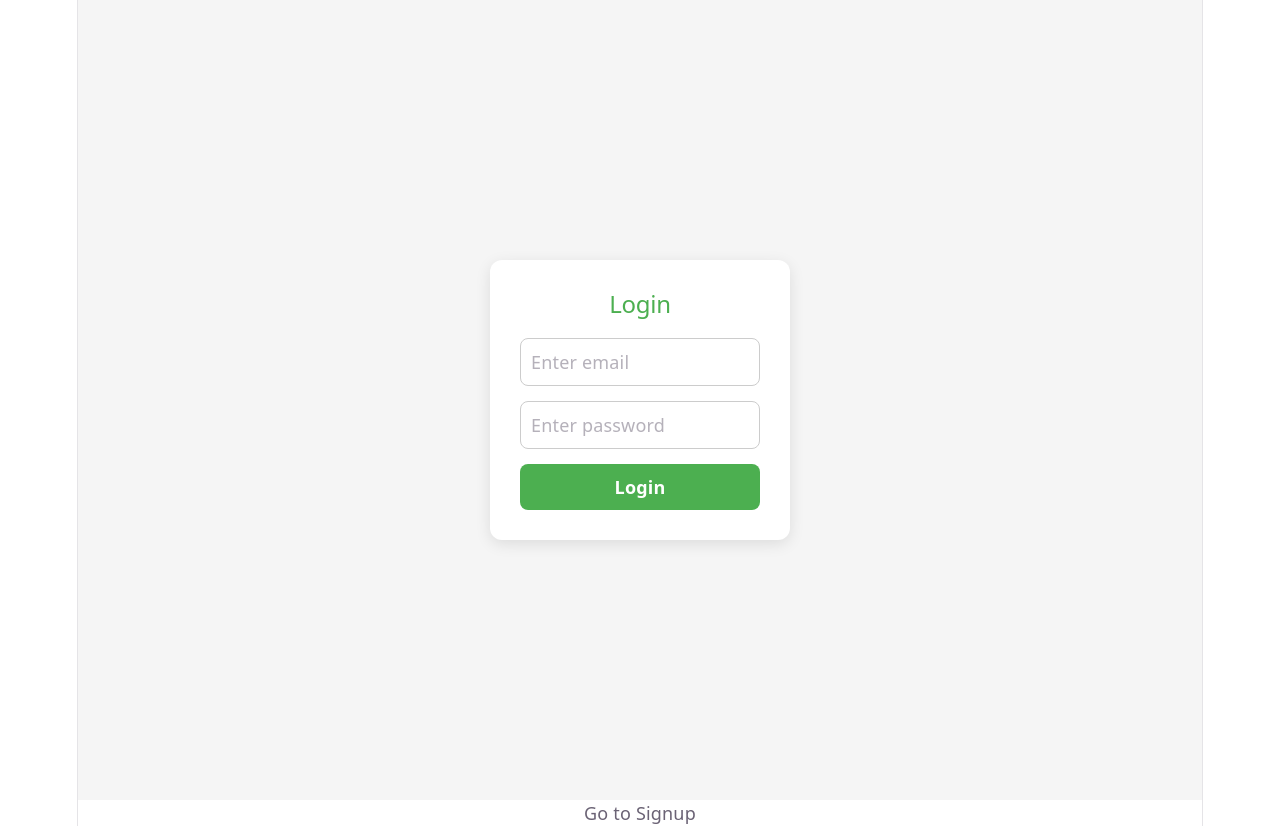
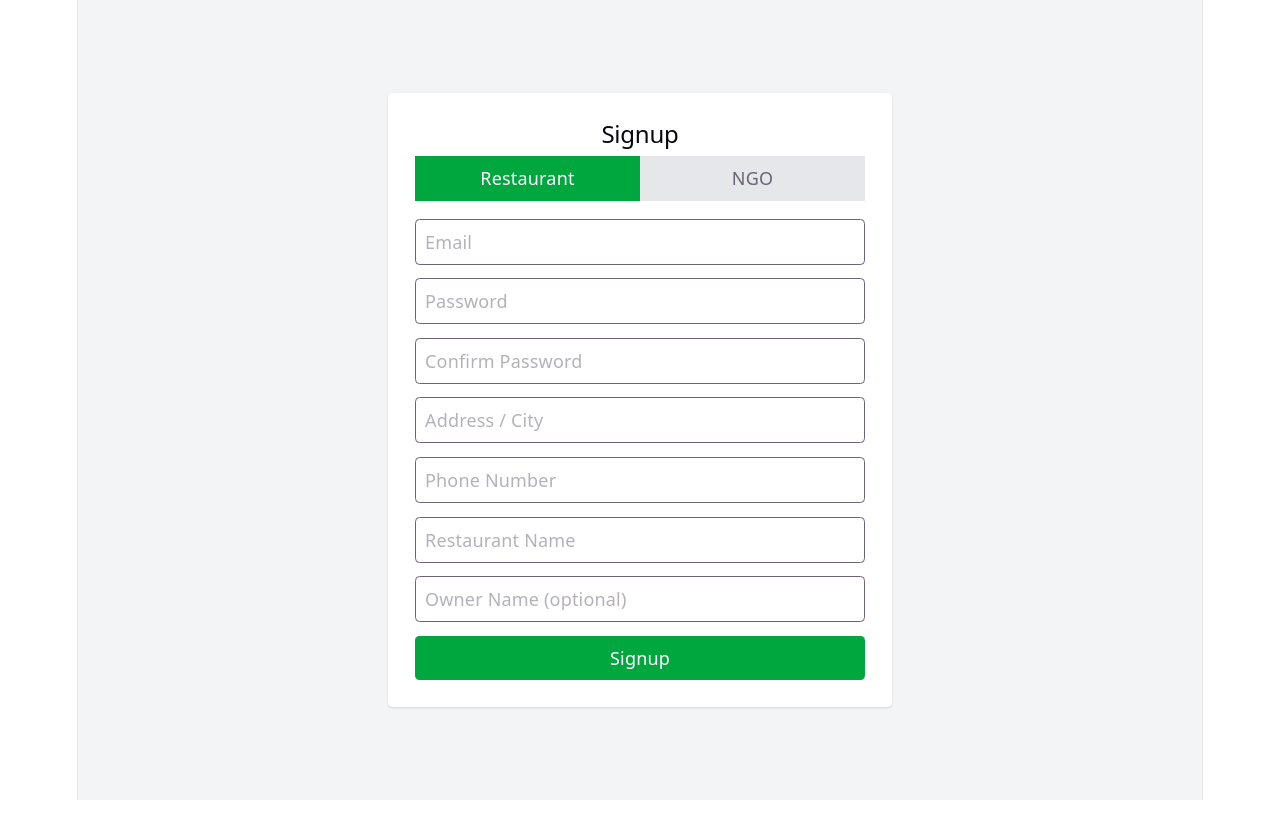
Before and after one commit to Mahima-Koul/food-rescue-platform, a React app in the folder frontend/: page / in a window 1280 px wide. After the commit the page ends 800 px from the top, so only its background shows below. Built offline with nearby package versions, Linux system fonts and the light colour scheme; the HTML template or start-up script is replaced by a standard one.

Commit message:
added routes in App.jsx

```diff
--- a/frontend/package.json
+++ b/frontend/package.json
@@ -12,7 +12,8 @@
   "dependencies": {
     "@tailwindcss/vite": "^4.2.2",
     "react": "^19.2.4",
-    "react-dom": "^19.2.4"
+    "react-dom": "^19.2.4",
+    "react-router-dom": "^7.13.2"
   },
   "devDependencies": {
     "@eslint/js": "^9.39.4",
--- a/frontend/src/App.jsx
+++ b/frontend/src/App.jsx
@@ -1,3 +1,4 @@
+import { BrowserRouter as Router, Routes, Route } from "react-router-dom";
 import { useState } from "react";
 import Login from "./pages/Login";
 import Signup from "./pages/Signup";
@@ -6,13 +7,14 @@
   const [showSignup, setShowSignup] = useState(false);
 
   return (
-    <>
-      {showSignup ? <Signup /> : <Login />}
+    <Router>
+      <Routes>
+        <Route path="/" element={<Signup />} />
 
-      <button onClick={() => setShowSignup(!showSignup)}>
-        {showSignup ? "Go to Login" : "Go to Signup"}
-      </button>
-    </>
+        <Route path="/login" element={<Login />} />
+        <Route path="/signup" element={<Signup />} />
+      </Routes>
+    </Router>
   );
 }
 
```
Also changed, not shown: 1 other file (tests, documents, lock files or other folders).
